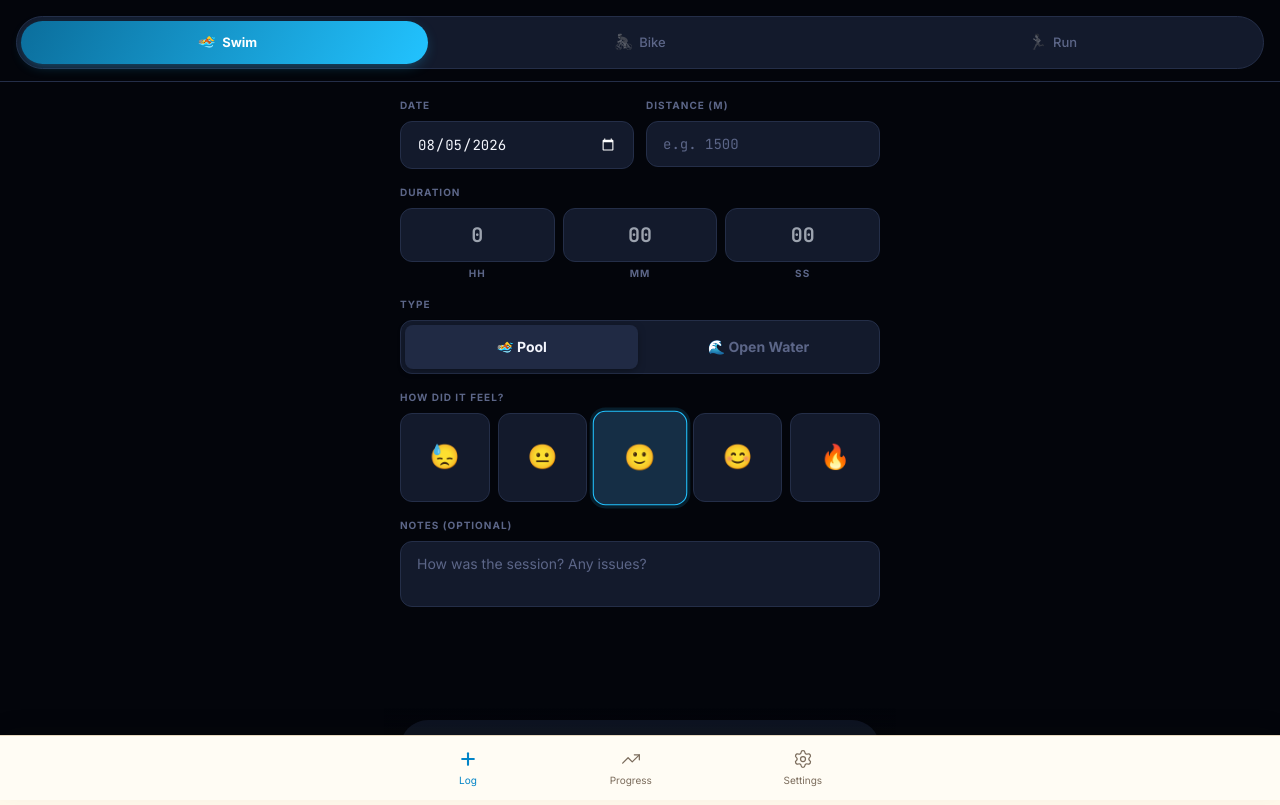
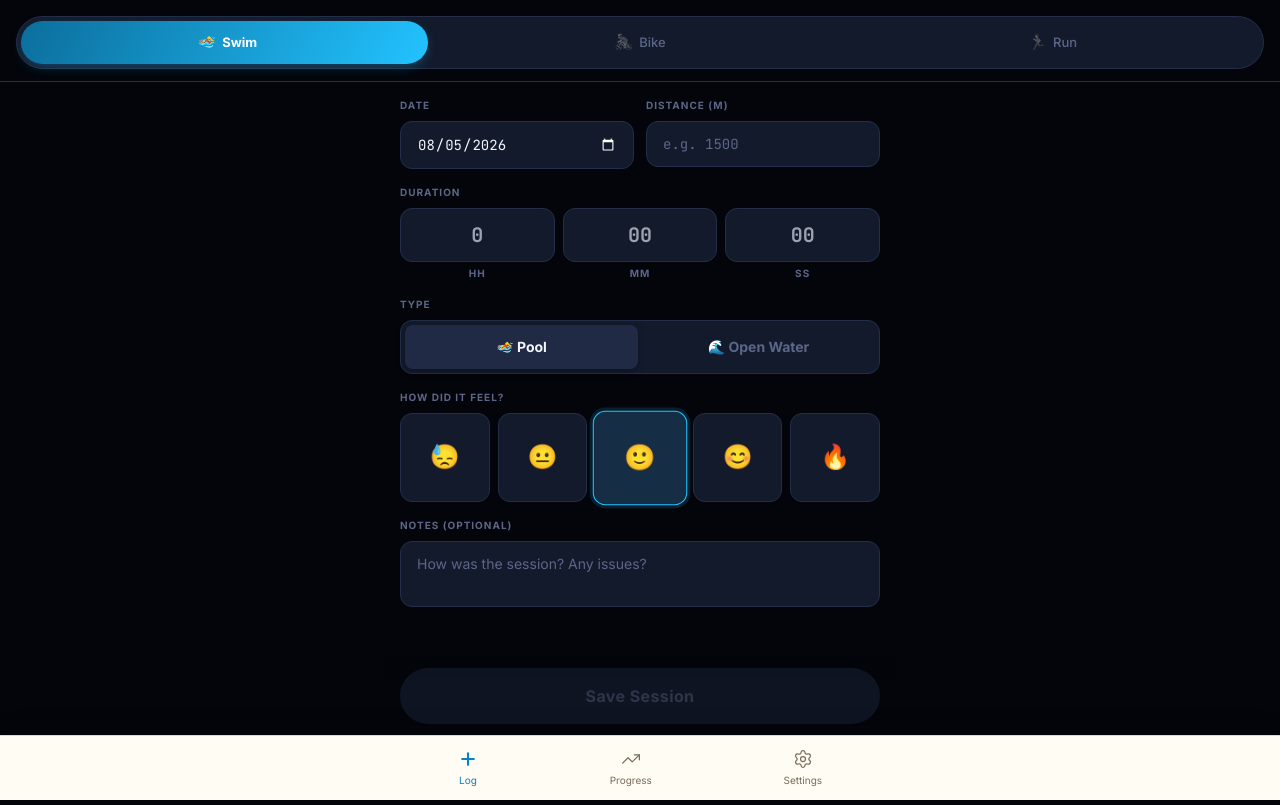
Before and after one commit to litapluhar87/TraithlonTracker, a React (Vite) app: page /#/log in a window 1280 px wide. Built offline with nearby package versions, Linux system fonts and the light colour scheme; sample sign-in values are in the browser's storage.

Commit message:
Fixed Save and Progrss off center issues

```diff
--- a/src/screens/LogSession.jsx
+++ b/src/screens/LogSession.jsx
@@ -314,7 +314,7 @@ export default function LogSession() {
       </div>
 
       {/* ── Scrollable form ── */}
-      <div className="px-4 pt-4 pb-36 max-w-lg mx-auto space-y-4">
+      <div className="px-4 pt-4 pb-48 max-w-lg mx-auto space-y-4">
 
         {/* Date + Distance row */}
         <div className="grid grid-cols-2 gap-3">
@@ -415,8 +415,8 @@ export default function LogSession() {
       </div>
 
       {/* ── Fixed save button ── */}
-      <div className="fixed bottom-0 left-0 right-0 z-20 px-4 pb-6 pt-3 max-w-lg mx-auto"
-        style={{ background: 'linear-gradient(to top, #03050B 60%, transparent)' }}>
+      <div className="fixed left-0 right-0 z-20 px-4 pt-3 max-w-lg mx-auto"
+		style={{ bottom: '64px', paddingBottom: '12px', background: 'linear-gradient(to top, #03050B 70%, transparent)' }}>
         <button
           onClick={handleSave}
           disabled={!canSave() || saving}
--- a/src/screens/Progress.jsx
+++ b/src/screens/Progress.jsx
@@ -469,27 +469,41 @@ export default function Progress() {
     <div className="min-h-screen bg-[#03050B] pb-24 px-4 pt-3 max-w-lg mx-auto text-[#F3F5FC]">
 
 	  {/* Discipline tabs */}
-	  {/* Discipline tabs — RACL style top nav */}
 	  <div className="relative grid grid-cols-4 mb-4 rounded-full bg-[#090D18] border border-[#242E48] p-1 shadow-[inset_0_0_0_1px_rgba(255,255,255,0.02)] overflow-hidden">
+
+	    {/* Active pill */}
+	    <div className="absolute inset-1 grid grid-cols-4 pointer-events-none">
 		  <div
-          className="absolute top-1 bottom-1 left-1 w-[calc(25%-0.5rem)] rounded-full shadow-[0_0_22px_rgba(139,124,255,0.24)] transition-transform duration-300 ease-out"
+		    className="rounded-full shadow-[0_0_22px_rgba(139,124,255,0.24)] transition-all duration-300 ease-out"
 		    style={{
-            transform: `translateX(${TAB_INDEX[tab] * 100}%)`,
+			  gridColumn: TAB_INDEX[tab] + 1,
 			  background: VISUALS[tab]?.gradient,
 		    }}
 		  />
+	    </div>
+
+	    {/* Tab buttons */}
 	    {TABS.map(t => (
 		  <button
 		    key={t.key}
-		    onClick={() => { setTab(t.key); setDisciplineExpanded(false); setBikeFilter('outdoor'); setSwimFilter('pool'); }}
-		    className={`relative z-10 flex items-center justify-center gap-1.5 py-2.5 rounded-full text-xs font-semibold transition-colors ${tab === t.key ? 'text-[#03050B]' : 'text-[#9BA6C4]'}`}>
+		    onClick={() => {
+			  setTab(t.key);
+			  setDisciplineExpanded(false);
+			  setBikeFilter('outdoor');
+			  setSwimFilter('pool');
+		    }}
+		    className={`relative z-10 flex items-center justify-center gap-1.5 py-2.5 rounded-full text-xs font-semibold transition-colors
+			  ${tab === t.key
+			    ? 'text-[#03050B]'
+			    : 'text-[#9BA6C4]'
+			  }`}
+		  >
 		    {(() => {
 			  const Icon = VISUALS[t.key]?.icon;
 			  return Icon ? <Icon size={15} strokeWidth={2.4} /> : null;
 		    })()}
-		    <span>
-			  {t.label}
-		    </span>
+
+		    <span>{t.label}</span>
 		  </button>
 	    ))}
 	  </div>
```
Lines whose indentation alone changed are shown as unchanged.
